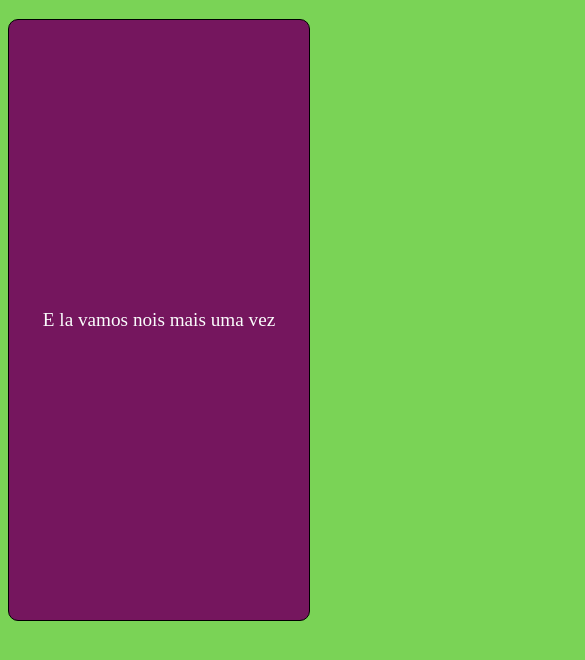
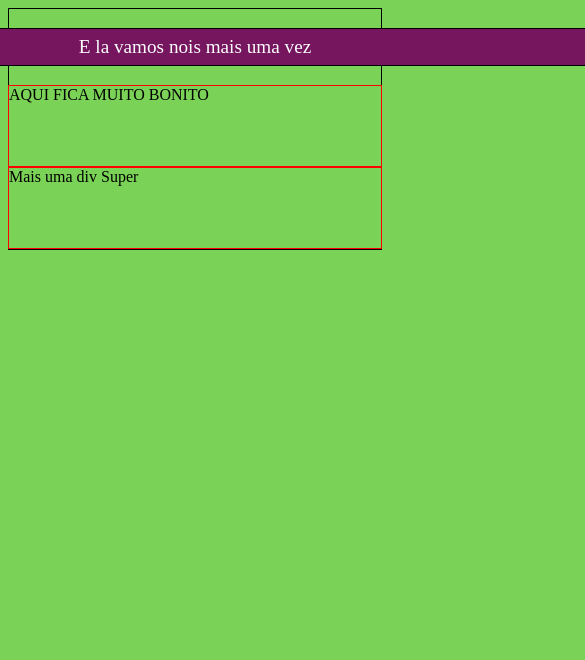
Before and after one commit to Gui002/myproject, a plain HTML site: page index.html in a window 390 px wide. Shown: the top 660 px of the page, 585 px wide, since content can reach past the window. Drawn offline with Linux system fonts and the light colour scheme.

Commit message:
Teste de responsividade e Nova div

```diff
--- a/index.html
+++ b/index.html
@@ -8,5 +8,7 @@
 </head>
 <body>
     <p>E la vamos nois mais uma vez</p>
+    <div id="test"> AQUI FICA MUITO BONITO</div>
+    <div id="test">Mais uma div Super</div>
 </body>
 </html>
--- /dev/null
+++ b/logica.js
@@ -0,0 +1 @@
+console.log("Eu sou cara mais foda dessa pora toda!")
--- a/style.css
+++ b/style.css
@@ -1,16 +1,27 @@
 body{
     background-color: rgb(122, 211, 86);
+    display: flex;
+    flex-direction: column;
+    align-items: center;
+    border: 1px solid black;
 }
 p{
 
     color: rgb(251, 253, 253);
-    width: 300px;
-    height: 600px;
+    width: 1080px;
+    height: 36px;
     font-size: larger;
     background-color: rgb(117, 22, 94);
     border: 1px solid black;
     border-radius: 10px;
     display: flex;
     justify-content: center;
+    flex-shrink: 1070xp;
     align-items: center;
 }
+
+#test{
+    height: 80px;
+    width: 100%;
+    border: 1px solid red;
+}
```
